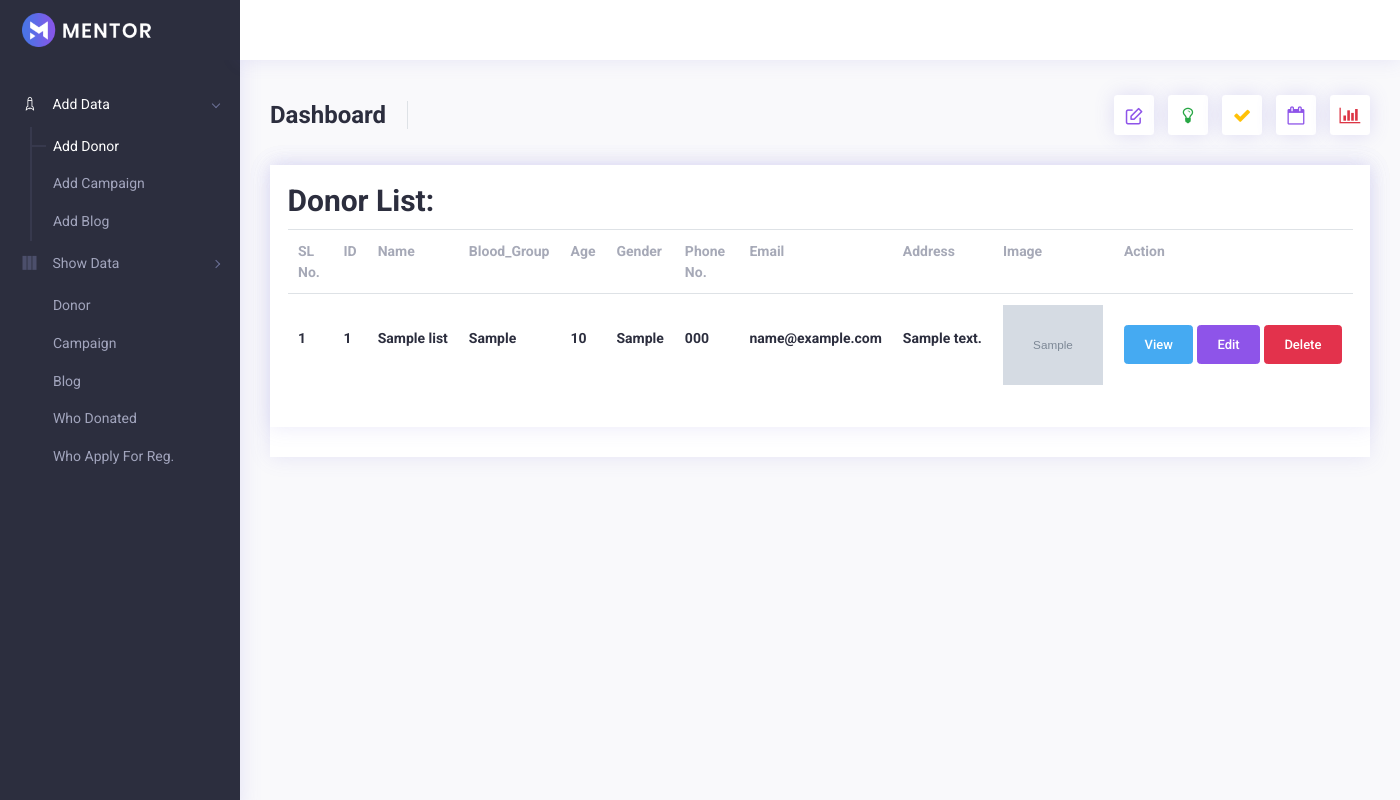
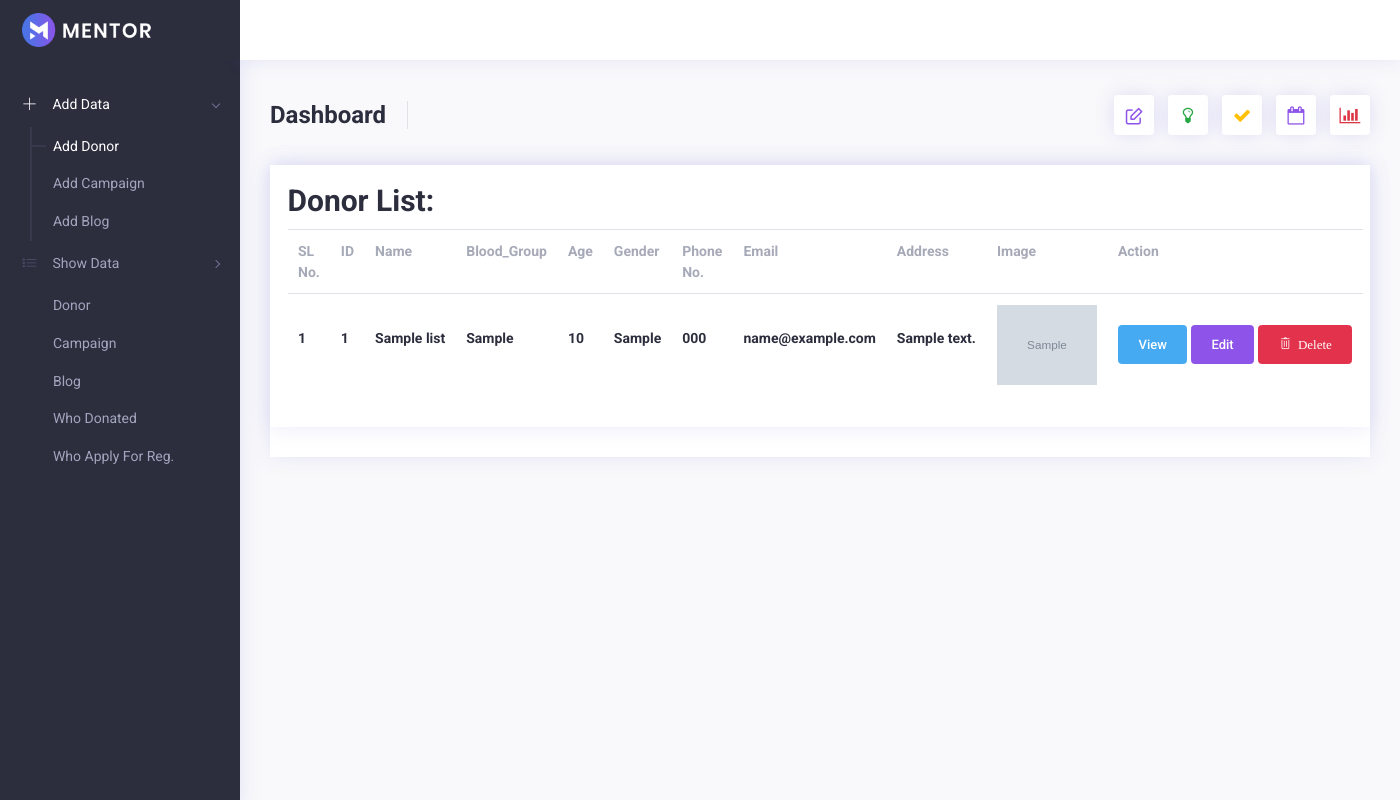
Before and after one commit to farabi1233/Diu, a PHP site: page /DIU/donor/index.php in a window 1400 px wide. Run offline with PHP 8.4, Linux system fonts and the light colour scheme; tables that the repository leaves empty or names only in its code hold one stand-in row (values such as "Sample post"); grey boxes marked "Sample" are stand-in pictures; some libraries are stand-ins or nearby versions.

Commit message:
donor && camapign Full done

```diff
--- a/admin/campaign/update.php
+++ b/admin/campaign/update.php
@@ -34,7 +34,7 @@ $location = $_POST['location'];
 
 
 
-$sql_insert = "UPDATE `campaign` SET `id` = '$id', `name` = '$name',`start_time` = '$start',`end_time` = '$emd',`location` = '$location',`image` = '$image'  WHERE `campaign`.`id` = '$id'";
+$sql_insert = "UPDATE `campaign` SET `id` = '$id', `name` = '$name',`start_time` = '$start',`end_time` = '$end',`location` = '$location',`image` = '$image'  WHERE `campaign`.`id` = '$id'";
 if(mysqli_query($con, $sql_insert)){
 header("Location: index.php");
 }
--- a/admin/donor/index.php
+++ b/admin/donor/index.php
@@ -65,7 +65,7 @@ $result = mysqli_query($con, $sql);
            <td>
                 <a href="show.php?id=   <?php echo $row['id'];?>  "class="btn btn-info">View</a>
                 <a href="edit.php?id=<?php echo $row['id'];?>" class="btn btn-primary">Edit</a>
-                <a href="delete.php?id=<?php echo $row['id'];?>" class="btn btn-danger" onclick="return confirm('Are you sure want to delete this Data?');">Delete</a>
+                <a href="delete.php?id=<?php echo $row['id'];?>" class="btn btn-danger" onclick="return confirm('Are you sure want to delete this Data?');"><i class="nav-icon ti ti-trash"> Delete</i></a>
             </td>
              </tr>
         </tr>
@@ -76,8 +76,7 @@ $result = mysqli_query($con, $sql);
 
     </div>
 
-</div>
-
 
 </div>
+</div>
 <?php include('../include/footer.php'); ?>
--- a/admin/include/header.php
+++ b/admin/include/header.php
@@ -79,7 +79,7 @@
                             <br>
                             <li class="active">
                                 <a class="has-arrow" href="javascript:void(0)" aria-expanded="false">
-                                    <i class="nav-icon ti ti-rocket"></i>
+                                    <i class="nav-icon ti ti-plus"></i>
                                     <span class="nav-title">Add Data</span>
 
                                 </a>
@@ -96,7 +96,7 @@
 
 
                             <li>
-                                <a class="has-arrow" href="javascript:void(0)" aria-expanded="false"><i class="nav-icon ti ti-layout-column3-alt"></i><span class="nav-title">Show Data</span></a>
+                                <a class="has-arrow" href="javascript:void(0)" aria-expanded="false"><i class="nav-icon ti ti-list"></i><span class="nav-title">Show Data</span></a>
                                 <ul aria-expanded="false">
                                     <li> <a href="<?php echo $url; ?>donor/index.php">Donor</a> </li>
                                     <li> <a href="<?php echo $url; ?>campaign/index.php">Campaign </a> </li>
```
Also changed, not shown: admin/uploads/668010axsens.png (added), admin/uploads/766204ashpwright.jpg (deleted), admin/uploads/8028560laffson.png (added).
